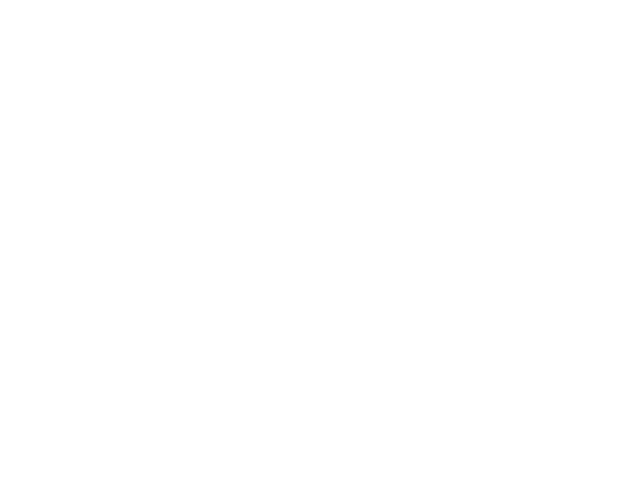
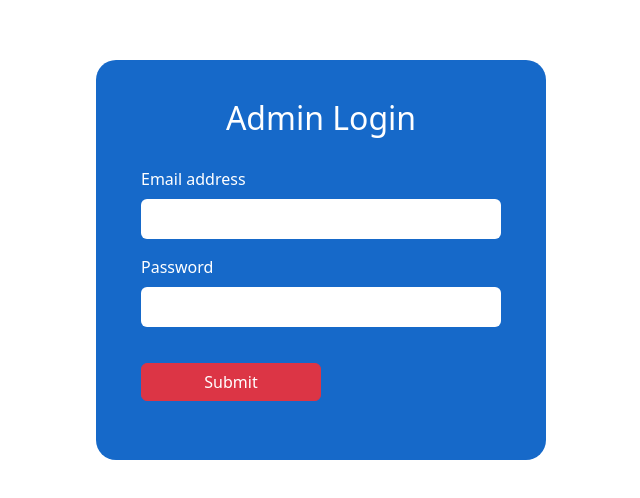
Before and after one commit to paulprince24542/samyuktha-dashboard, a React (Vite) app: page /login in a window 1280 px wide. Before the commit this address had no page. Shown: the part 160-658 px from the top of the page, without its empty margins (319-959 px from the left). Built offline with nearby package versions, Linux system fonts and the light colour scheme.

Commit message:
Login Updated

```diff
--- a/package.json
+++ b/package.json
@@ -12,6 +12,7 @@
   "dependencies": {
     "axios": "^1.5.1",
     "dotenv": "^16.3.1",
+    "firebase": "^10.5.0",
     "pg": "^8.11.3",
     "react": "^18.2.0",
     "react-dom": "^18.2.0",
--- a/src/App.jsx
+++ b/src/App.jsx
@@ -3,6 +3,7 @@ import Navbar from "./assets/Components/Navbar/Navbar";
 import { BrowserRouter as Router, Routes, Route } from "react-router-dom";
 
 import Home from "./assets/Pages/Home/home";
+import Login from "./assets/Pages/Login/Login";
 import Events from "./assets/Pages/Events/events";
 
 function App() {
@@ -10,6 +11,7 @@ function App() {
     <Router>
       <Routes>
         <Route path="/" element={<Home />} />
+        <Route path="/login" element={<Login />} />
         <Route path="/events" element={<Events />} />
       </Routes>
     </Router>
--- a/src/assets/Pages/Home/home.jsx
+++ b/src/assets/Pages/Home/home.jsx
@@ -1,8 +1,17 @@
-import React from "react";
+import React, { useEffect } from "react";
 import "./home.css";
 import Navbar from "../../Components/Navbar/Navbar";
+import { useNavigate } from "react-router-dom";
 
 const Home = () => {
+  const Navigate = useNavigate();
+  useEffect(() => {
+    if (localStorage.getItem("userid")) {
+      null;
+    } else {
+      Navigate("/login");
+    }
+  }, [localStorage.getItem("userid")]);
   return (
     <div>
       <Navbar />
--- a/src/assets/Pages/Login/Login.css
+++ b/src/assets/Pages/Login/Login.css
@@ -0,0 +1,36 @@
+.login-box {
+  background-color: rgb(22, 105, 201);
+  display: flex;
+  flex-direction: column;
+  justify-content: center;
+  align-items: center;
+  width: 450px;
+  height: 400px;
+  margin-top: 40px;
+  border-radius: 20px;
+}
+
+.tx {
+  height: 100vh;
+}
+
+.login-box input {
+  width: 360px;
+  height: 40px;
+  border: none;
+}
+
+.login-box button {
+  margin-top: 20px;
+  margin-bottom: 20px;
+  width: 50%;
+}
+
+.login-box h2 {
+  color: white;
+  margin-bottom: 30px;
+}
+
+.login-box label {
+  color: white;
+}
--- a/src/assets/Pages/Login/Login.jsx
+++ b/src/assets/Pages/Login/Login.jsx
@@ -1,10 +1,80 @@
-import React from 'react'
-import './Login.css'
+import React, { useState } from "react";
+import "./Login.css";
+
+import { getAuth, signInWithEmailAndPassword } from "firebase/auth";
+import firebase from "../../../firebase/firebase";
+import { useNavigate } from "react-router-dom";
+
+const auth = getAuth();
 
 const Login = () => {
-    return (
-        <div>Login</div>
-    )
-}
+  const navigate = useNavigate();
+  const [username, setUsername] = useState("");
+  const [password, setPassword] = useState("");
 
-export default Login
+  function login(e) {
+    e.preventDefault();
+    signInWithEmailAndPassword(auth, username, password)
+      .then((userCredential) => {
+        // Signed in
+        const user = userCredential.user;
+        console.log(user);
+        localStorage.setItem("userid", user.uid);
+        localStorage.setItem("verified", user.emailVerified);
+        localStorage.setItem("jwt", user.accessToken);
+        navigate("/");
+        // ...
+      })
+      .catch((error) => {
+        const errorCode = error.code;
+        const errorMessage = error.message;
+      });
+  }
+
+  return (
+    <div>
+      <div className="container">
+        <div className="d-flex justify-content-center align-items-center tx">
+          <div className="login-box">
+            {/* <h2>Admin Login</h2>
+            <input type="text" placeholder="Username" />
+            <input type="text" placeholder="Password" />
+            <button className="btn btn-primary">Login</button> */}
+            <h2>Admin Login</h2>
+            <form>
+              <div className="mb-3">
+                <label for="exampleInputEmail1" className="form-label">
+                  Email address
+                </label>
+                <input
+                  type="email"
+                  className="form-control"
+                  id="exampleInputEmail1"
+                  aria-describedby="emailHelp"
+                  onChange={(e) => setUsername(e.target.value)}
+                />
+              </div>
+              <div className="mb-3">
+                <label for="exampleInputPassword1" className="form-label">
+                  Password
+                </label>
+                <input
+                  type="password"
+                  className="form-control"
+                  id="exampleInputPassword1"
+                  onChange={(e) => setPassword(e.target.value)}
+                />
+              </div>
+
+              <button type="submit" className="btn btn-danger" onClick={login}>
+                Submit
+              </button>
+            </form>
+          </div>
+        </div>
+      </div>
+    </div>
+  );
+};
+
+export default Login;
--- /dev/null
+++ b/src/firebase/firebase.js
@@ -0,0 +1,19 @@
+import { initializeApp } from "firebase/app";
+import { getFirestore } from "firebase/firestore";
+import { getAuth } from "firebase/auth";
+
+const firebaseConfig = {
+  apiKey: "AIzaSyB0vEOX9M1qPbQvGSCi-rbrS__ZPd2AkZY",
+  authDomain: "samyuktha70-42ee8.firebaseapp.com",
+  projectId: "samyuktha70-42ee8",
+  storageBucket: "samyuktha70-42ee8.appspot.com",
+  messagingSenderId: "976047870905",
+  appId: "1:976047870905:web:b8bf780cde1e5ea0a09c68",
+  measurementId: "G-LKX0LN3KBT",
+};
+
+const firebase = initializeApp(firebaseConfig);
+const db = getFirestore(firebase);
+
+export default firebase;
+export { db, firebase };
```
Also changed, not shown: 1 other file (tests, documents, lock files or other folders).
